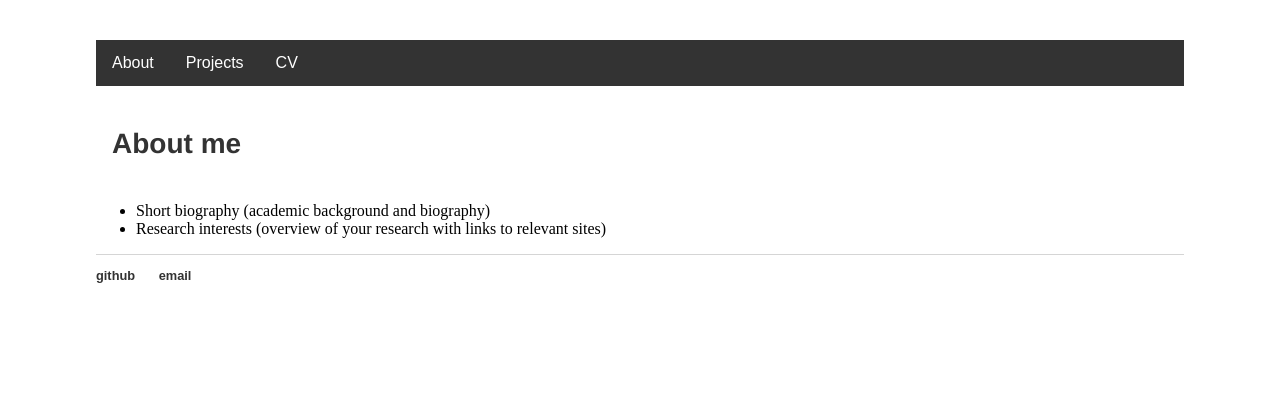
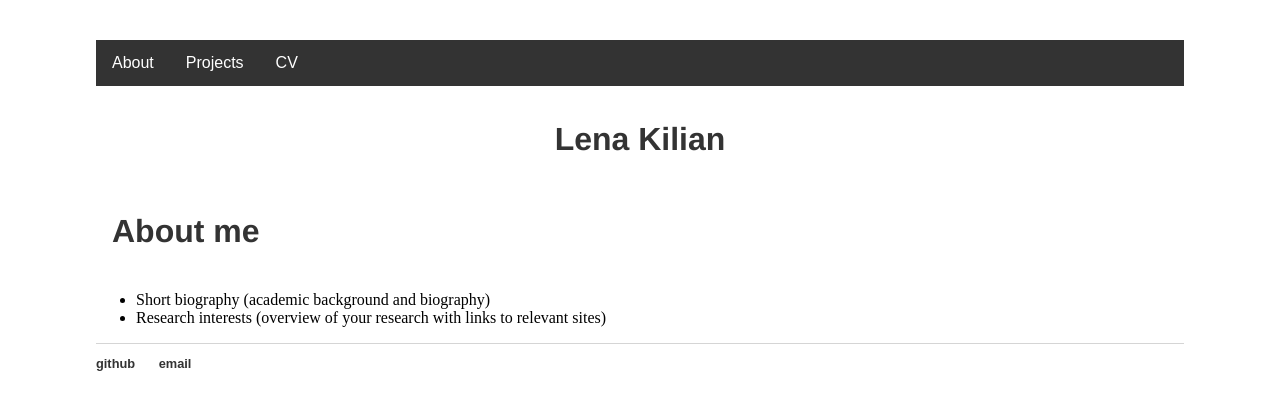
Before and after one commit to lena-kilian/lena-kilian.github.io, a Jekyll site: the page built from index.md, in a window 1280 px wide. Shown: the top 410 px of the page. Built offline with Jekyll 4.4.1, drawn with Linux system fonts in a browser that asks for light colours; our own code applies the rules of GitHub Pages for plain Markdown files.

Commit message:
Update index.md

```diff
--- a/index.md
+++ b/index.md
@@ -1,4 +1,6 @@
-### About me
+# Lena Kilian
+
+## About me
 
 - Short biography (academic background and biography)
 - Research interests (overview of your research with links to relevant sites)
```
